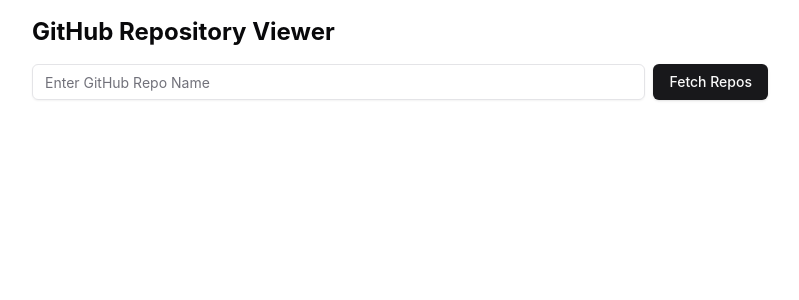
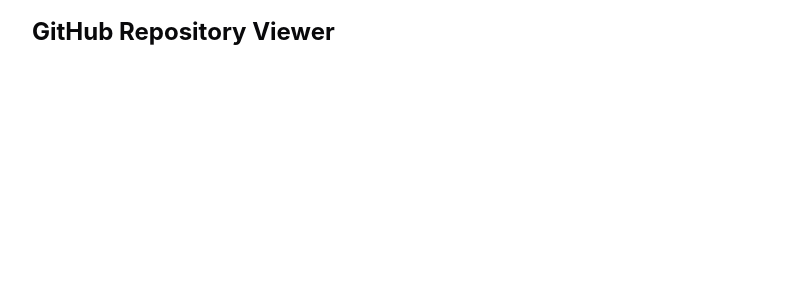
Before and after one commit to tusharanekardev/ocs-fe-itunes, a Next.js app: page / in a window 1280 px wide. Shown: the top 300 px of the page, without its empty margins (240-1039 px from the left). Built offline with nearby package versions, Linux system fonts and the light colour scheme.

Commit message:
RepoError separated

```diff
--- a/app/containers/Repo/Repo.tsx
+++ b/app/containers/Repo/Repo.tsx
@@ -1,22 +1,19 @@
-"use client"
-
 import React from "react"
 import { useRecoilState } from "recoil"
 import { useTranslations } from "next-intl"
-import { errorState } from "./recoilState"
 import RepoHeader from "./RepoHeader"
 import RepoBody from "./RepoBody"
 
-export default function Repo() {
+const Repo = () => {
   const t = useTranslations()
-  const [error, setError] = useRecoilState(errorState)
 
   return (
     <div className="container mx-auto max-w-3xl p-4">
       <h1 className="mb-4 text-2xl font-bold">{t("title")}</h1>
-      <RepoHeader />
-      {error && <p className="mb-4 text-red-500">{error}</p>}
-      <RepoBody />
+      {/* <RepoHeader />
+      <RepoBody /> */}
     </div>
   )
 }
+
+export default React.memo(Repo)
--- a/app/containers/Repo/RepoBody.tsx
+++ b/app/containers/Repo/RepoBody.tsx
@@ -1,3 +1,5 @@
+"use client"
+
 import React from "react"
 import { useRecoilState } from "recoil"
 import { useTranslations } from "next-intl"
@@ -41,4 +43,4 @@
   )
 }
 
-export default RepoBody
+export default React.memo(RepoBody)
--- /dev/null
+++ b/app/containers/Repo/RepoError.tsx
@@ -0,0 +1,15 @@
+import React from 'react'
+import { useRecoilState } from "recoil"
+import { errorState } from "./recoilState"
+
+const RepoError = () => {
+  const [error, setError] = useRecoilState(errorState)
+
+  return (
+    <>
+        {error && <p className="mb-4 text-red-500">{error}</p>}
+    </>
+  )
+}
+
+export default RepoError
--- a/app/containers/Repo/RepoHeader.tsx
+++ b/app/containers/Repo/RepoHeader.tsx
@@ -1,7 +1,7 @@
+"use client"
 import React from "react"
 import { useRecoilState, useRecoilCallback } from "recoil"
 import { useTranslations } from "next-intl"
-import { Card, CardContent, CardHeader, CardTitle } from "@/app/components/ui/card/card"
 import { Input } from "@/app/components/ui/input/input"
 import { Button } from "@/app/components/ui/button/button"
 import { repoNameState, reposState, errorState, loadingState, fetchReposSelector } from "./recoilState"
@@ -48,4 +48,4 @@
   )
 }
 
-export default RepoHeader
+export default React.memo(RepoHeader)
--- a/app/page.tsx
+++ b/app/page.tsx
@@ -1,6 +1,6 @@
 import React from "react"
 import { Metadata } from "next"
-import Repo from "./containers/Repo";
+import Repo from "@/app/containers/Repo"
 
 export const metadata: Metadata = {
   title: "Next.js Enterprise Boilerplate",
```
Lines whose indentation alone changed are shown as unchanged.
